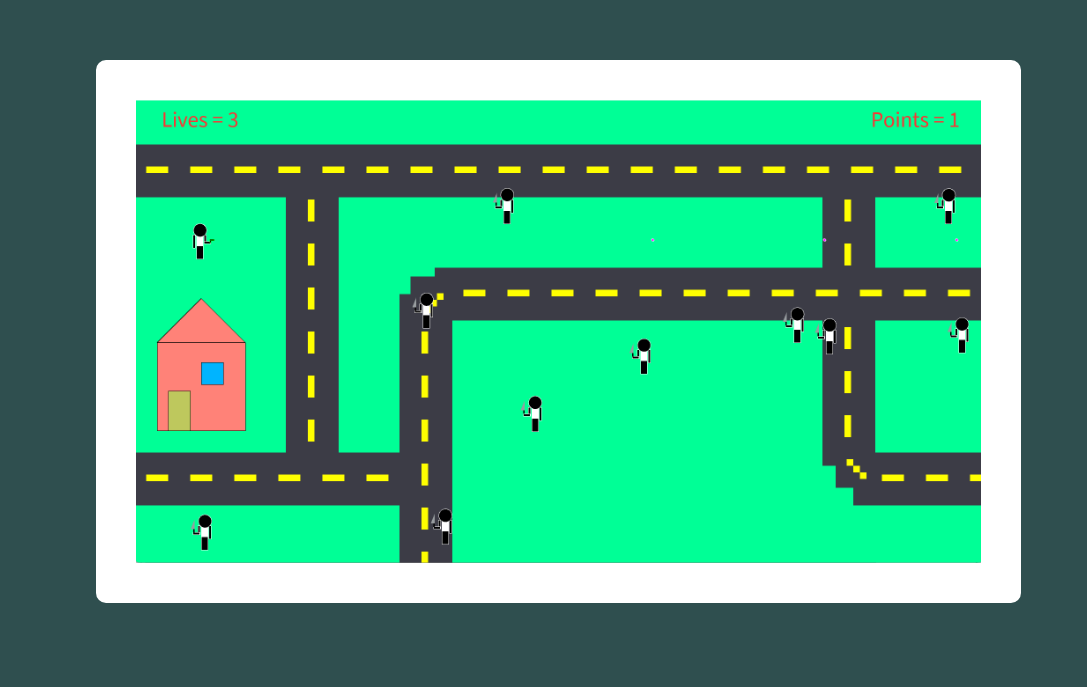
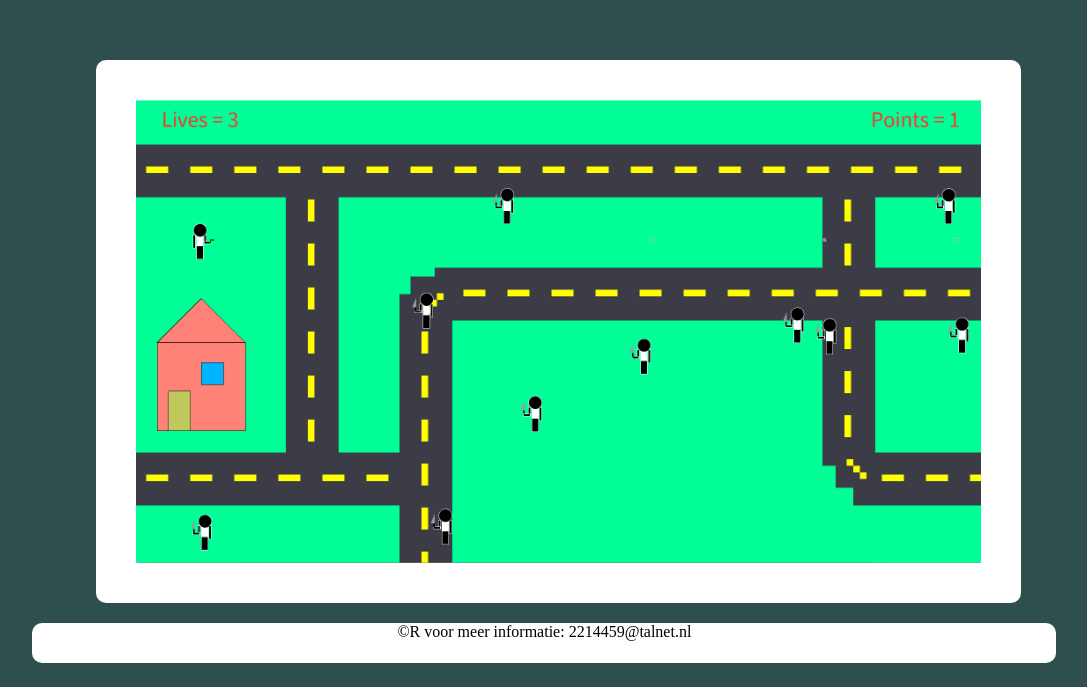
Before and after one commit to kaasstengel19/HTML-CSS, a plain HTML site: page eindopdr.html in a window 1280 px wide. Shown: the part 633-1320 px from the top of the page, without its empty margins (78-1165 px from the left). Before the commit the page ends 1248 px from the top, so only its background shows below. Drawn offline with Linux system fonts and the light colour scheme; files whose address does not match are found by name.

Commit message:
Update eindopdr.html

```diff
--- a/eindopdr.html
+++ b/eindopdr.html
@@ -22,5 +22,8 @@
 <div>
    <img src="images/O Block Sim gameplay.png" id="img">
 </div>
+<footer>
+    <p class="foot">©R voor meer informatie: 2214459@talnet.nl</p>
+</footer>
 </body>
 </html>
```
